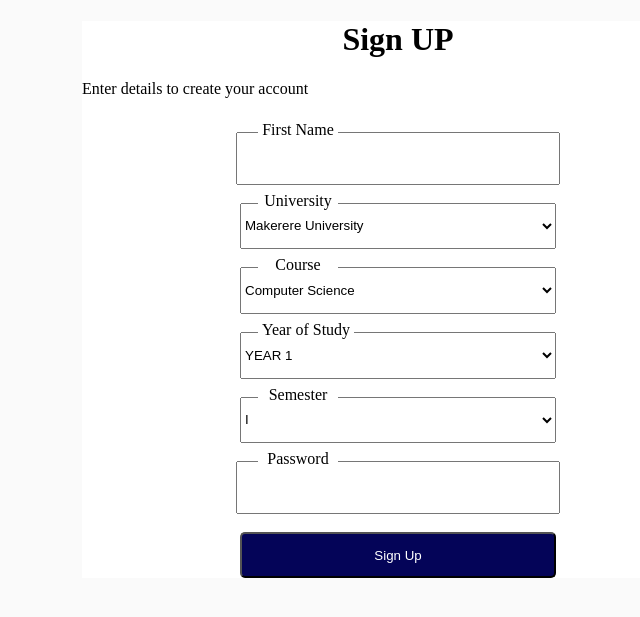
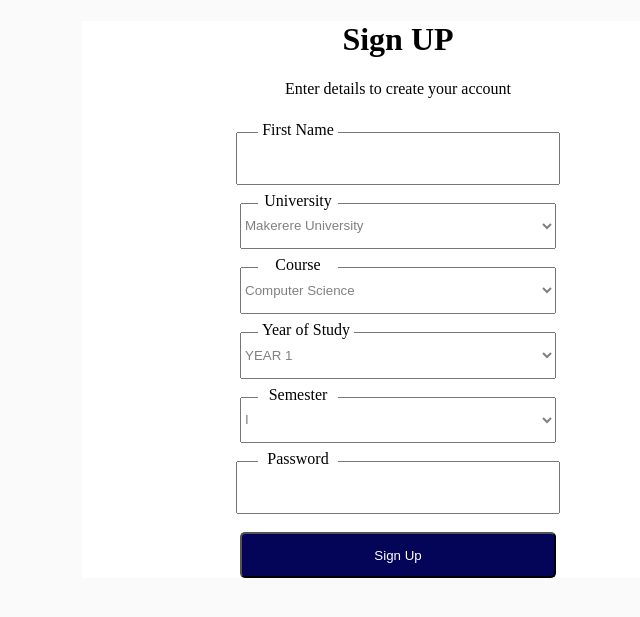
Before and after one commit to allanalmax/OTIC-AI-BACKEND, a Django app: page /signup/ in a window 1280 px wide. Shown: the top 617 px of the page, without its empty margins (242-882 px from the left). Run offline with Django 4.2, Linux system fonts and the light colour scheme.

Commit message:
register

```diff
--- a/templates/signup.html
+++ b/templates/signup.html
@@ -15,27 +15,27 @@
 <body >
     <div style="background: white; width: 50%; margin: auto;">
 <h1>Sign UP</h1>
-<p style="margin-left: auto;">Enter details to create your account</p>
+<p style=" display: flex; justify-content: center;">Enter details to create your account</p>
 <form>
     <span style="transform: translateX(11em) translateY(7px); background: #fff; width: 5em;">First Name</span>
     <input type="text" name="name"/>
 
     <span style="transform: translateX(11em) translateY(7px); background: #fff; width: 5em;">University</span>
-    <select style="width: 50%; height: 3.5em; margin: auto;">
+    <select style="width: 50%; height: 3.5em; margin: auto; color: gray;">
         <option>Makerere University</option>
         <option>Kyambogo University</option>
         <option>Mbarara University</option>
     </select>
 
     <span style="transform: translateX(11em) translateY(7px); background: #fff; width: 5em;">Course</span>
-    <select style="width: 50%; height: 3.5em; margin: auto;">
+    <select style="width: 50%; height: 3.5em; margin: auto; color: gray;">
         <option>Computer Science</option>
         <option>Social Sciences</option>
         <option>Mechanical Engineering</option>
     </select>
 
     <span style="transform: translateX(11em) translateY(7px); background: #fff; width: 6em;">Year of Study</span>
-    <select style="width: 50%; height: 3.5em; margin: auto;">
+    <select style="width: 50%; height: 3.5em; margin: auto; color: gray;">
         <option>YEAR 1</option>
         <option>YEAR 2</option>
         <option>YEAR 3</option>
@@ -43,7 +43,7 @@
     </select>
 
     <span style="transform: translateX(11em) translateY(7px); background: #fff; width: 5em;">Semester</span>
-    <select style="width: 50%; height: 3.5em; margin: auto;">
+    <select style="width: 50%; height: 3.5em; margin: auto; color: gray;">
         <option>I</option>
         <option>II</option>
     </select>
```
